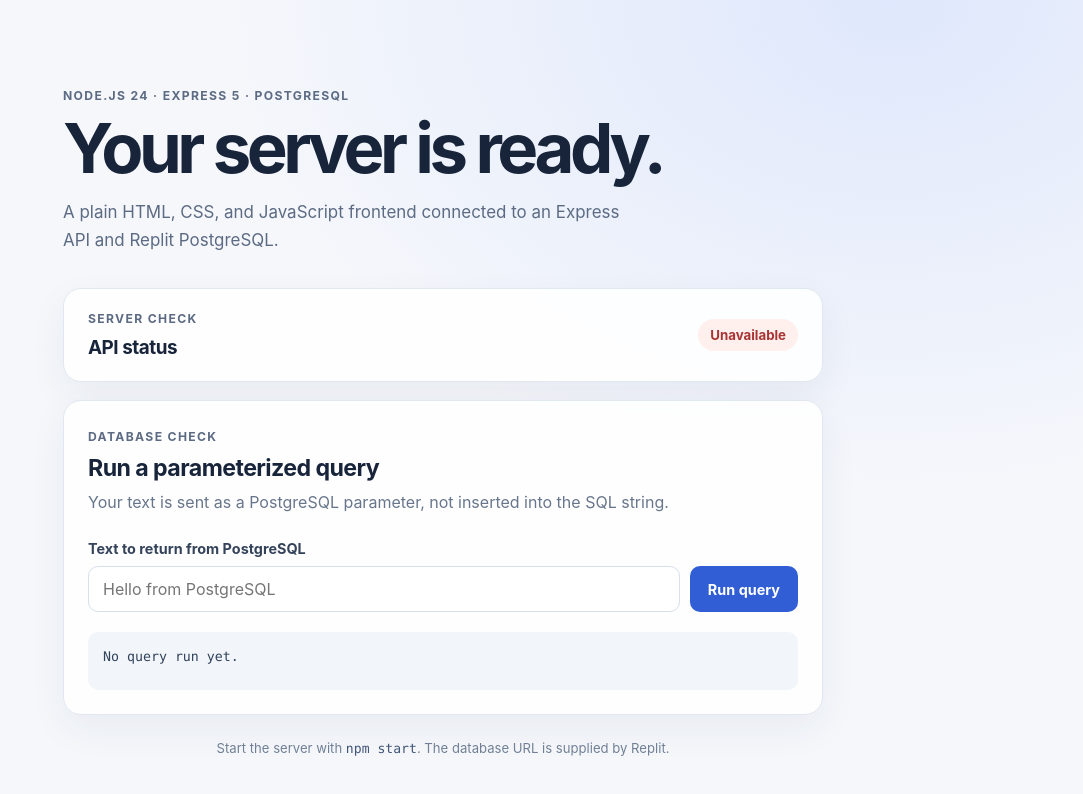
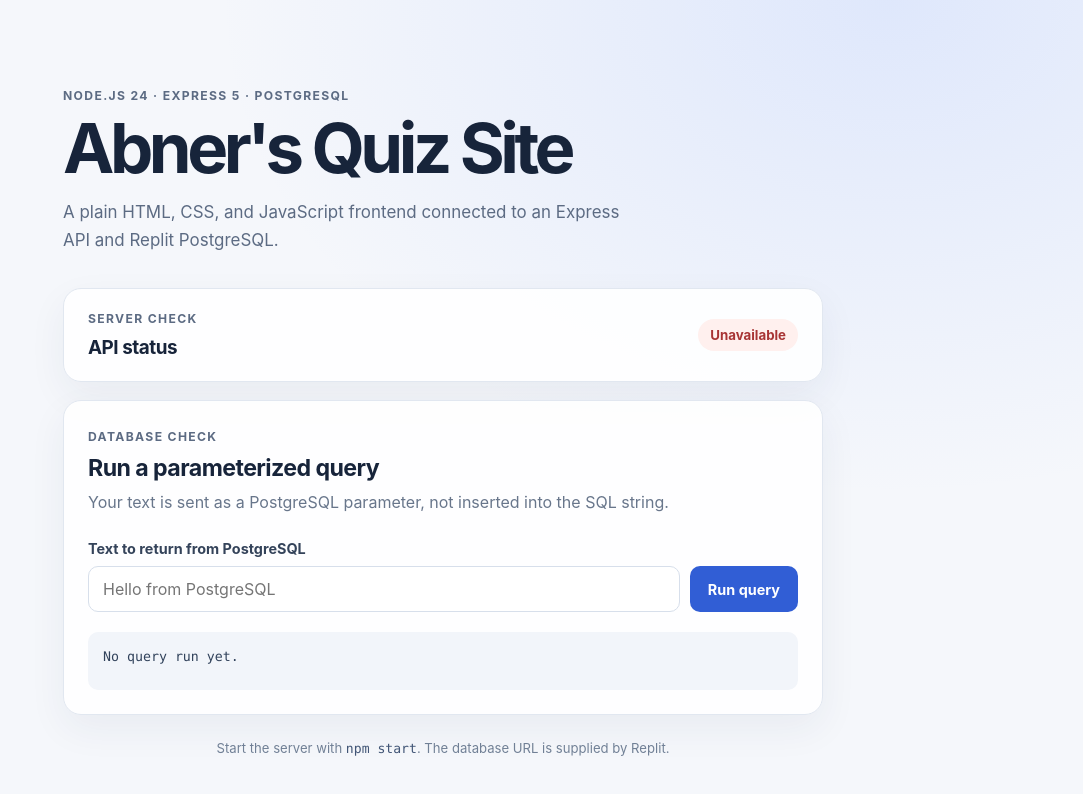
Before and after one commit to AbnerFlores27/QuizAF-demo, a website: page public/index.html in a window 1280 px wide. Shown: the whole page, without its empty margins (197-1280 px from the left). Drawn offline with Linux system fonts and the light colour scheme; no server answers.

Commit message:
Update landing page title to Abner's Quiz Site
Co-authored-by: AbnerFlores27 <AbnerFlores27@users.noreply.github.com>

```diff
--- a/public/index.html
+++ b/public/index.html
@@ -5,7 +5,7 @@
     <meta name="viewport" content="width=device-width, initial-scale=1">
     <meta name="theme-color" content="#f5f7fb">
     <link rel="icon" href="/favicon.svg" type="image/svg+xml">
-    <title>Express + PostgreSQL starter</title>
+    <title>Abner's Quiz Site</title>
     <link rel="stylesheet" href="/styles.css">
     <script src="/app.js" defer></script>
   </head>
@@ -13,7 +13,7 @@
     <main class="page">
       <header class="header">
         <p class="eyebrow">Node.js 24 · Express 5 · PostgreSQL</p>
-        <h1>Your server is ready.</h1>
+        <h1>Abner's Quiz Site</h1>
         <p class="intro">
           A plain HTML, CSS, and JavaScript frontend connected to an Express API
           and Replit PostgreSQL.
```
